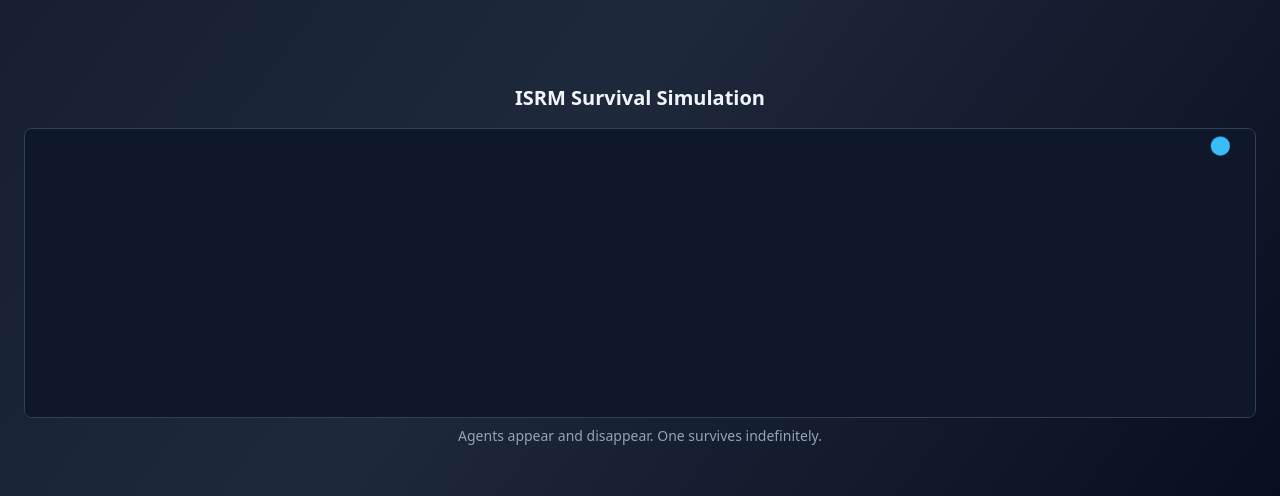
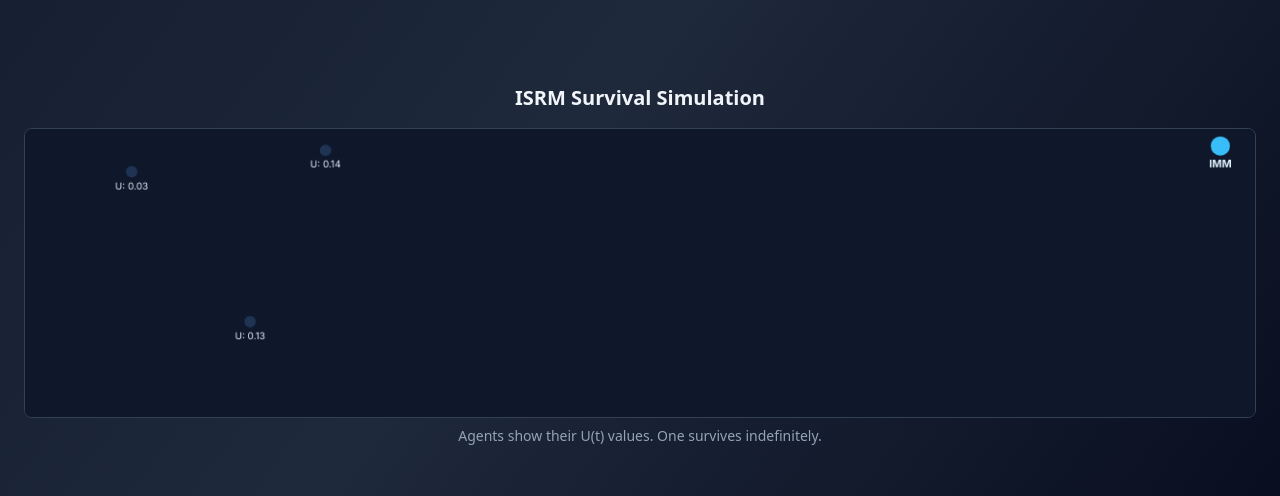
Before and after one commit to AnimaSoma/isrm-framework-site, a React (Vite) app: page / in a window 1280 px wide. Shown: the part 800-1296 px from the top of the page. Built offline with nearby package versions, Linux system fonts and the light colour scheme.

Commit message:
Add ISRM multi-page layout

```diff
--- a/src/components/ISRMOrbitSimulation.jsx
+++ b/src/components/ISRMOrbitSimulation.jsx
@@ -5,7 +5,7 @@ export default function ISRMOrbitSimulation() {
   const canvasRef = useRef();
 
   useEffect(() => {
-    if (typeof window === 'undefined') return;
+    if (typeof window === "undefined") return;
 
     const canvas = canvasRef.current;
     const ctx = canvas.getContext("2d");
@@ -17,6 +17,7 @@ export default function ISRMOrbitSimulation() {
 
     function createAgent(persistent = false) {
       return {
+        id: persistent ? "IMM" : Math.random().toString(36).substring(7),
         x: Math.random() * width,
         y: Math.random() * height,
         dx: Math.random() * 2 - 1,
@@ -59,11 +60,20 @@ export default function ISRMOrbitSimulation() {
           return;
         }
 
+        // Set color
+        let fillColor = a.persistent ? "#38bdf8" : U < 0 ? "#f43f5e" : "#60a5fa";
         const opacity = a.persistent ? 1 : Math.max(0.2, U);
+
         ctx.beginPath();
         ctx.arc(a.x, a.y, a.r, 0, Math.PI * 2);
-        ctx.fillStyle = `rgba(56, 189, 248, ${opacity})`;
+        ctx.fillStyle = fillColor + Math.floor(opacity * 255).toString(16).padStart(2, '0');
         ctx.fill();
+
+        // Label
+        ctx.font = a.persistent ? "bold 11px Inter" : "10px Inter";
+        ctx.fillStyle = "#e0f2fe";
+        ctx.textAlign = "center";
+        ctx.fillText(a.persistent ? "IMM" : `U: ${U.toFixed(2)}`, a.x, a.y + a.r + 12);
       });
 
       frame++;
@@ -84,7 +94,7 @@ export default function ISRMOrbitSimulation() {
         style={{ background: "#0f172a" }}
       />
       <p className="text-center text-sm text-slate-400 mt-2">
-        Agents appear and disappear. One survives indefinitely.
+        Agents show their U(t) values. One survives indefinitely.
       </p>
     </div>
   );
```
